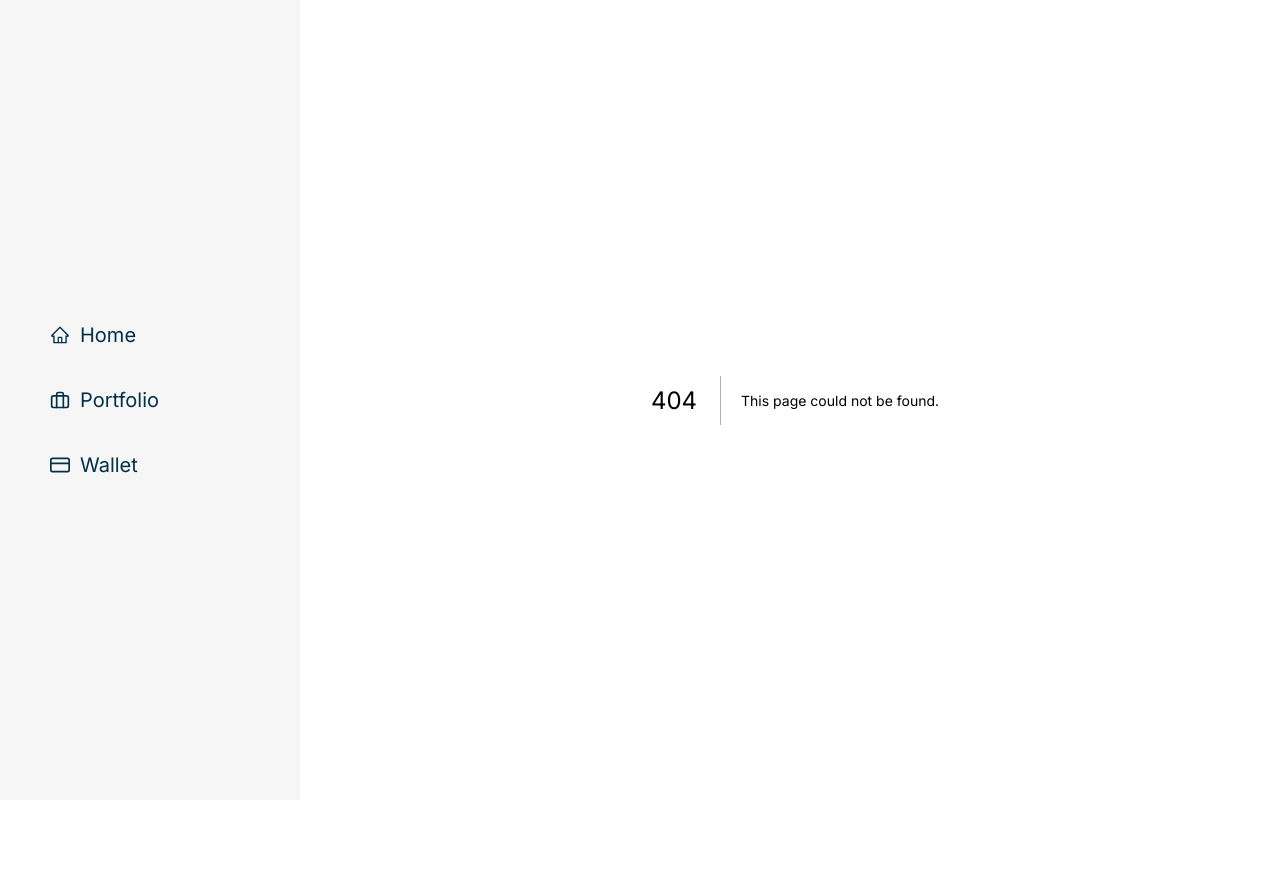
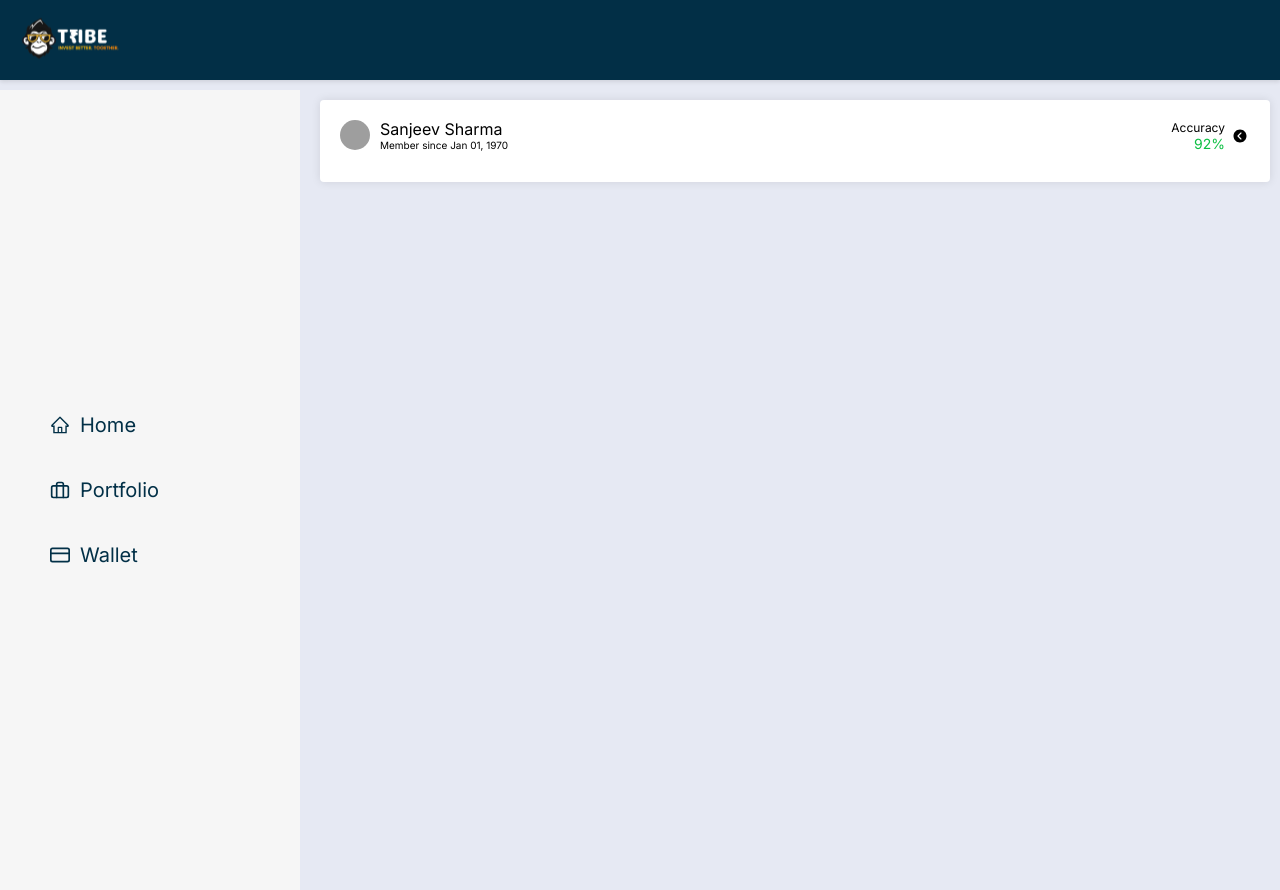
Before and after one commit to sanjeevsharma11/investor-app-styled-components, a Next.js app: page /1 in a window 1280 px wide. Before the commit this address had no page. Before the commit the page ends 800 px from the top, so only its background shows below. Built offline with nearby package versions, Linux system fonts and the light colour scheme; grey boxes are pictures that could not be loaded.

Commit message:
added expert stats card

```diff
--- /dev/null
+++ b/src/components/Cards/Expert/FeedCardExpertStats.Elements.ts
@@ -0,0 +1,143 @@
+import styled from 'styled-components';
+
+export const ExpertCard = styled.section`
+  background-color: #fff;
+  border-radius: 4px;
+  box-shadow: 0px 0px 10px rgba(0, 0, 0, 0.1);
+  padding: 20px;
+  margin-bottom: 20px;
+`;
+
+export const ExpertCardHeader = styled.header`
+  display: grid;
+  grid-template-columns: repeat(4, 1fr);
+  justify-items: space-between;
+  grid-gap: 10px;
+  margin-bottom: 10px;
+`;
+
+export const HeaderLeft = styled.div`
+  display: flex;
+  gap: 10px;
+  grid-column: 1 / 4;
+`;
+
+export const ExpertAvatar = styled.img`
+  width: 30px;
+  height: 30px;
+  border-radius: 50%;
+`;
+
+export const ExpertName = styled.h3`
+  font-size: 16px;
+  font-weight: 500;
+  color: background: hsla(0, 0%, 0%, 1);
+  line-height: 19.36px;
+`;
+
+export const MemberSince = styled.p`
+  font-size: 10px;
+  font-weight: 400;
+  color:background: hsla(0, 0%, 44%, 1);
+  line-height: 12.1px;
+`;
+
+export const NameAndMemberSince = styled.div`
+  display: flex;
+  flex-direction: column;
+`;
+
+export const HeaderRight = styled.div`
+  display: flex;
+  justify-content: flex-end;
+  align-items: center;
+  gap: 0.5rem;
+  grid-column: 4 / 5;
+
+  svg {
+    cursor: pointer;
+    width: 20px;
+    transition: all 0.2s ease-in-out;
+    transform: ${({ showExpertDetails }: { showExpertDetails: boolean }) =>
+      showExpertDetails ? 'rotate(-90deg)' : 'rotate(0deg)'};
+  }
+`;
+
+export const AccuracyContainer = styled.div`
+  display: flex;
+  flex-direction: column;
+  align-items: flex-end;
+`;
+
+export const ExpertAccuracyHeading = styled.h3`
+  font-size: 12px;
+  font-weight: 500;
+  color: background: hsla(0, 0%, 0%, 1);
+  line-height: 15px;
+`;
+
+export const ExpertAccuracyValue = styled.p`
+  font-size: 14px;
+  font-weight: 400;
+  color: ${({ gain }: { gain: number }) =>
+    gain > 0
+      ? 'hsla(138, 87%, 40%, 1)'
+      : gain < 0
+      ? 'hsla(0, 100%, 64%, 1)'
+      : 'hsla(200, 95%, 14%, 1)'};
+  line-height: 17px;
+
+  &:after {
+    content: '%';
+  }
+`;
+
+export const ExpertDetailContainer = styled.div(
+  ({ showExpertDetails }: { showExpertDetails: boolean }) => [
+    `
+        opacity: 0;
+        background: #fff;
+        display: grid;
+        grid-template-columns: repeat(3, 1fr);
+        grid-gap: 10px;
+        place-items: center;
+        transition: all 0.2s ease-in-out;
+        height: 0;
+      `,
+    showExpertDetails &&
+      `
+        opacity: 1;
+        height: auto;
+        padding: 20px;
+    `,
+  ]
+);
+
+export const ExpertDetailColumn = styled.div`
+  display: flex;
+  flex-direction: column;
+  gap: 0.2rem;
+  justify-content: center;
+  align-items: center;
+`;
+
+export const ExpertDetailsHeading = styled.h4`
+  font-size: 12px;
+  font-weight: 500;
+  color: background: hsla(0, 0%, 0%, 1);
+  line-height: 14.52px;
+`;
+
+export const ExpertDetailsValue = styled.p`
+  font-size: 14px;
+  font-weight: 600;
+  color: ${({ gain }: { gain: number }) =>
+    gain > 0
+      ? 'hsla(138, 87%, 40%, 1)'
+      : gain < 0
+      ? 'hsla(0, 100%, 64%, 1)'
+      : 'hsla(200, 95%, 14%, 1)'};
+  line-height: 17px;
+  display: flex;
+  align-items: center;
+`;
--- /dev/null
+++ b/src/components/Cards/Expert/FeedCardExpertStats.tsx
@@ -0,0 +1,88 @@
+import React, { useState } from 'react';
+import { BiRupee } from 'react-icons/bi';
+import {
+  AccuracyContainer,
+  ExpertAccuracyHeading,
+  ExpertAccuracyValue,
+  ExpertAvatar,
+  ExpertCard,
+  ExpertCardHeader,
+  ExpertDetailColumn,
+  ExpertDetailContainer,
+  ExpertDetailsHeading,
+  ExpertDetailsValue,
+  ExpertName,
+  HeaderLeft,
+  HeaderRight,
+  MemberSince,
+  NameAndMemberSince,
+} from './FeedCardExpertStats.Elements';
+import { IoIosArrowDropleftCircle } from 'react-icons/io';
+import dayjs from 'dayjs';
+
+const expertStats = {
+  avatar: 'https://i.pravatar.cc/300',
+  name: 'Sanjeev Sharma',
+  memberSince: new Date().getFullYear() - 1,
+  accuracy: 92,
+  expertReturn: -25,
+  tradeNumber: 23,
+  profit: 17939,
+};
+
+const FeedCardExpertStats = () => {
+  const [showExpertDetails, setShowExpertDetails] = useState(false);
+
+  return (
+    <ExpertCard>
+      <ExpertCardHeader>
+        <HeaderLeft>
+          <ExpertAvatar src={expertStats.avatar} />
+          <NameAndMemberSince>
+            <ExpertName>Sanjeev Sharma</ExpertName>
+            <MemberSince>
+              Member since{' '}
+              {dayjs(expertStats.memberSince).format('MMM DD, YYYY')}
+            </MemberSince>
+          </NameAndMemberSince>
+        </HeaderLeft>
+        <HeaderRight showExpertDetails={showExpertDetails}>
+          <AccuracyContainer>
+            <ExpertAccuracyHeading>Accuracy</ExpertAccuracyHeading>
+            <ExpertAccuracyValue gain={expertStats.accuracy}>
+              {expertStats.accuracy}
+            </ExpertAccuracyValue>
+          </AccuracyContainer>
+          <IoIosArrowDropleftCircle
+            onClick={() => setShowExpertDetails(!showExpertDetails)}
+          />
+        </HeaderRight>
+      </ExpertCardHeader>
+
+      <ExpertDetailContainer showExpertDetails={showExpertDetails}>
+        <ExpertDetailColumn>
+          <ExpertDetailsHeading>Returns</ExpertDetailsHeading>
+          <ExpertDetailsValue gain={expertStats.expertReturn}>
+            {expertStats.expertReturn}%
+          </ExpertDetailsValue>
+        </ExpertDetailColumn>
+
+        <ExpertDetailColumn>
+          <ExpertDetailsHeading>Trades</ExpertDetailsHeading>
+          <ExpertDetailsValue gain={expertStats.tradeNumber}>
+            {expertStats.tradeNumber}
+          </ExpertDetailsValue>
+        </ExpertDetailColumn>
+
+        <ExpertDetailColumn>
+          <ExpertDetailsHeading>Returns</ExpertDetailsHeading>
+          <ExpertDetailsValue gain={expertStats.profit}>
+            <BiRupee /> {expertStats.profit}
+          </ExpertDetailsValue>
+        </ExpertDetailColumn>
+      </ExpertDetailContainer>
+    </ExpertCard>
+  );
+};
+
+export default FeedCardExpertStats;
--- /dev/null
+++ b/src/components/Headers/MainLayoutHeader/MainLayoutHeader.Elements.ts
@@ -0,0 +1,28 @@
+import styled from 'styled-components';
+
+export const Header = styled.header`
+  background: hsla(200, 95%, 14%, 1);
+  grid-column: 1 / -1;
+  height: 6rem;
+  padding: 4rem;
+
+  @media (min-width: 920px) {
+    height: 8rem;
+    display: flex;
+    align-items: center;
+    justify-content: space-between;
+    padding: 1rem 2rem;
+    box-shadow: 0px 2px 4px rgba(0, 0, 0, 0.1);
+  }
+`;
+
+export const Logo = styled.div`
+  display: flex;
+  align-items: center;
+  justify-content: center;
+  height: 100%;
+  img {
+    width: 100%;
+    height: 100%;
+  }
+`;
--- /dev/null
+++ b/src/components/Headers/MainLayoutHeader/MainLayoutHeader.tsx
@@ -0,0 +1,16 @@
+import Image from 'next/image';
+import React from 'react';
+import { Header, Logo } from './MainLayoutHeader.Elements';
+import HeaderLogo from 'assests/images/headers/logo.svg';
+
+const MainLayoutHeader = () => {
+  return (
+    <Header>
+      <Logo>
+        <Image src={HeaderLogo.src} alt='tribe_logo' width={100} height={100} />
+      </Logo>
+    </Header>
+  );
+};
+
+export default MainLayoutHeader;
--- a/src/components/Layouts/MainLayout/MainLayout.tsx
+++ b/src/components/Layouts/MainLayout/MainLayout.tsx
@@ -1,3 +1,4 @@
+import MainLayoutHeader from 'components/Headers/MainLayoutHeader/MainLayoutHeader';
 import Sidebar from 'components/Sidebar/Sidebar';
 import {
   GlobalStylesMainLayout,
@@ -10,6 +11,7 @@ const MainLayout = ({ children }: { children: React.ReactNode }) => {
     <>
       <GlobalStylesMainLayout />
       <MainLayoutContainer>
+        <MainLayoutHeader />
         <Sidebar />
         <section>{children}</section>
         {/* <RightSideBar>
--- /dev/null
+++ b/src/pages/[id].tsx
@@ -0,0 +1,24 @@
+import FeedCardExpertStats from 'components/Cards/Expert/FeedCardExpertStats';
+import React from 'react';
+import styled from 'styled-components';
+
+/*----------------STYLES-------------------------------- */
+const FeedCardExpertWrapper = styled.div`
+  display: grid;
+  grid-template-columns: 1fr;
+  gap: 2rem;
+  padding: 1rem;
+  border-radius: 0.5rem;
+`;
+
+/*----------------STYLES END-------------------------------- */
+
+const FeedDetailPage = () => {
+  return (
+    <FeedCardExpertWrapper>
+      <FeedCardExpertStats />
+    </FeedCardExpertWrapper>
+  );
+};
+
+export default FeedDetailPage;
```
Also changed, not shown: src/assests/images/headers/logo.svg (added).
